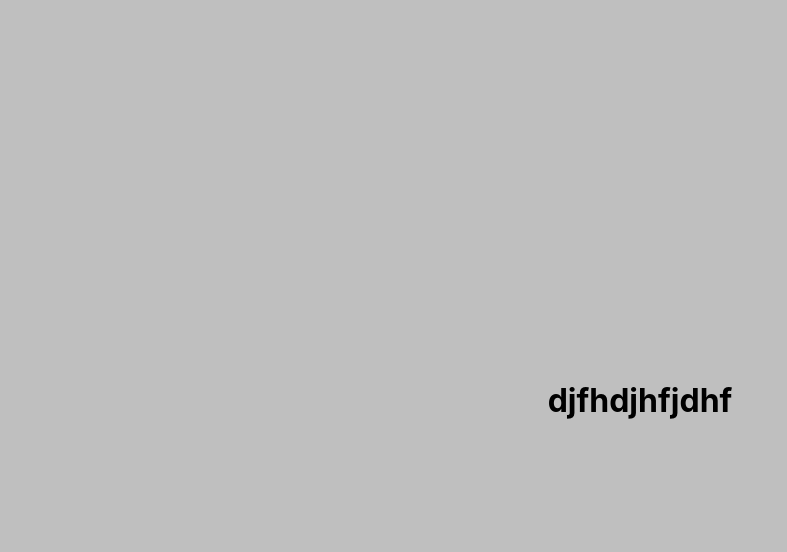
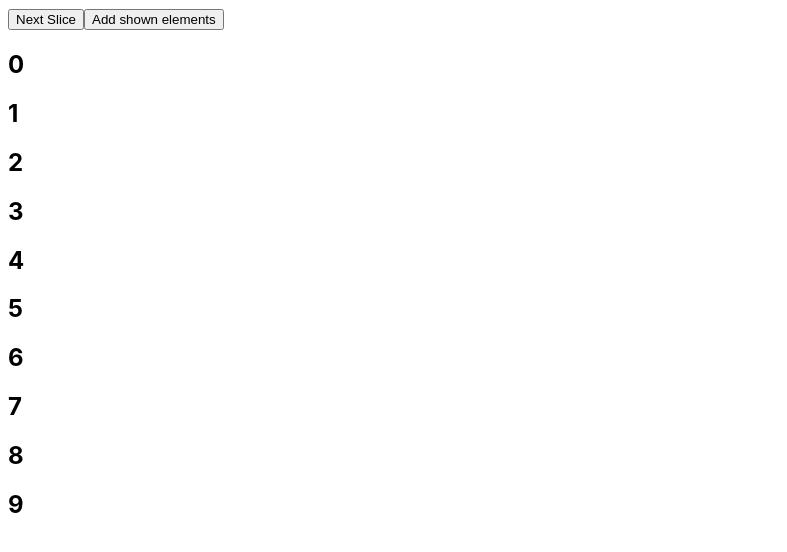
Before and after one commit to suslovDev/simple-modal, a React (Create React App) app: page / in a window 1280 px wide. Shown: the top 552 px of the page, without its empty margins (0-787 px from the left). Built offline with nearby package versions, Linux system fonts and the light colour scheme.

Commit message:
modified:   src/App.js

```diff
--- a/src/App.js
+++ b/src/App.js
@@ -1,13 +1,41 @@
-import Modal from "./Modal";
-import { useState } from "react";
+import { useState, useEffect } from "react";
+let start = 0;
+let end = 0;
+let step = 10;
 
-const Com = () => {
-  return <h1>djfhdjhfjdhf</h1>;
-};
 const App = () => {
-  const [modalActive, setModalActive] = useState(true);
+  const arr = [];
+  for (let i = 0; i < 1000; i++) {
+    arr.push(i);
+  }
+
+  const [currentSlice, setCurrentSlice] = useState(arr);
+  const [step, setStep] = useState(10);
+  const [start, setStart] = useState(0);
+  const [end, setEnd] = useState(step);
+
+  useEffect(() => {
+    setCurrentSlice(arr.slice(start, end));
+  }, [start, end, step]);
+
+  const handleNext = () => {
+    setStart((prev) => prev + step);
+
+    setEnd((prev) => prev + step);
+  };
+
+  const handleSetStep = () => {
+    setStep(step+1);
+  };
+
   return (
-    <Modal active={modalActive} setActive={setModalActive} Component={Com} />
+    <>
+      <button onClick={handleNext}>Next Slice</button>
+      <button onClick={handleSetStep}>Add shown elements</button>
+      {currentSlice.map((item) => (
+        <h2>{item}</h2>
+      ))}
+    </>
   );
 };
 
```
